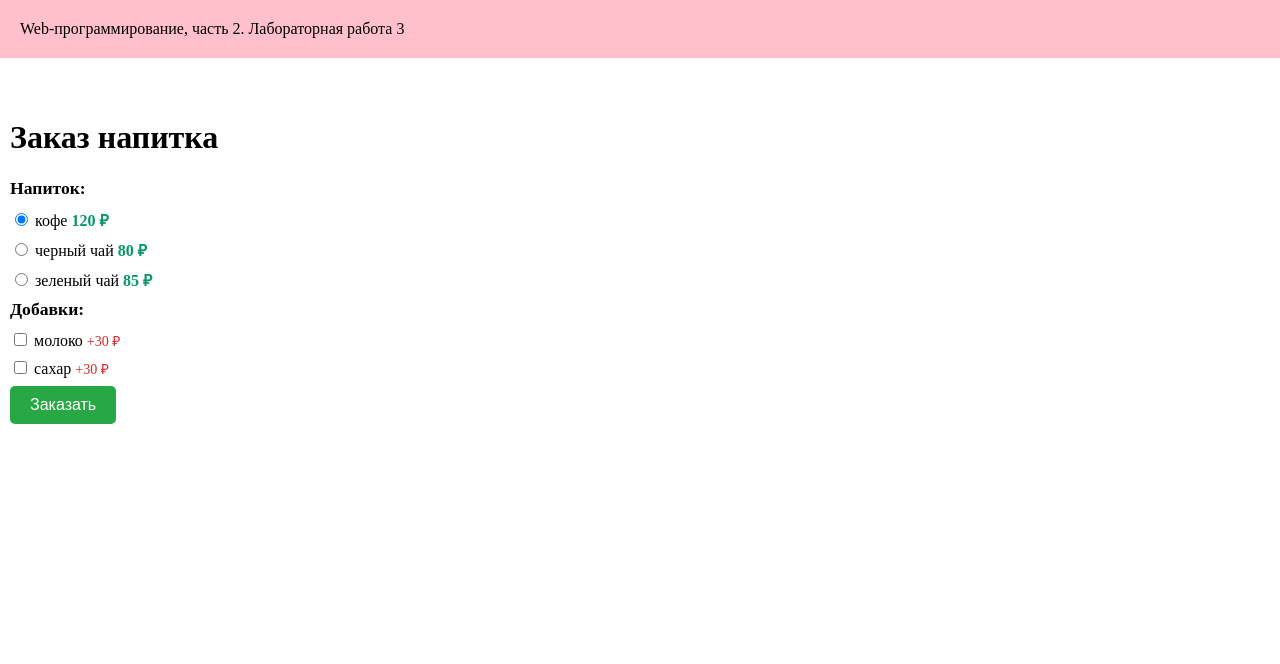
After one commit to Unapologetiic/web-back-labs, a Flask app: page /lab3/order in a window 1280 px wide. The commit adds this page. Shown: the top 664 px of the page. Run offline with Flask 3, Linux system fonts and the light colour scheme.

Commit message:
Заказ напитка

```diff
--- a/lab3.py
+++ b/lab3.py
@@ -39,3 +39,32 @@ def form1():
         errors['age'] = 'Заполните поле!'
     sex = request.args.get('sex')
     return render_template('lab3/form1.html', user=user, age=age, sex=sex, errors=errors)
+
+
+@lab3.route('/lab3/order')
+def order():
+    return render_template('lab3/order.html')
+
+
+@lab3.route('/lab3/pay')
+def pay():
+    price = 0
+    drink = request.args.get('drink')
+    if drink == 'cofee':
+        price = 120
+    elif drink == 'black-tea':
+        price = 80
+    else:
+        price = 70
+
+    if request.args.get('milk') == 'on':
+        price += 30
+    if request.args.get('sugar') == 'on':
+        price += 10
+
+    return render_template('lab3/pay.html', price=price)
+
+@lab3.route('/lab3/success')
+def success():
+    price = request.args.get('price', 0)
+    return render_template('lab3/success.html', price=price)
--- a/static/main.css
+++ b/static/main.css
@@ -71,3 +71,107 @@ footer{
     display: block;
     font-weight: 500;
 }
+
+/* Стили для страницы заказа */
+.drink-option {
+    display: block;
+    margin-bottom: 8px;
+    font-size: 1rem;
+}
+
+.drink-price {
+    color: #059669;
+    font-weight: bold;
+}
+
+.addon-option {
+    display: block;
+    margin-bottom: 8px;
+    font-size: 1rem;
+}
+
+.addon-price {
+    color: #dc2626;
+    font-size: 0.875rem;
+}
+
+.section-title {
+    font-weight: bold;
+    margin-bottom: 10px;
+    font-size: 1.1rem;
+}
+
+/* Стили для кнопок */
+.btn-primary {
+    background-color: #007bff;
+    color: white;
+    padding: 10px 20px;
+    border: none;
+    border-radius: 5px;
+    cursor: pointer;
+    font-size: 1em;
+    text-decoration: none;
+    display: inline-block;
+}
+
+.btn-success {
+    background-color: #28a745;
+    color: white;
+    padding: 10px 20px;
+    border: none;
+    border-radius: 5px;
+    cursor: pointer;
+    font-size: 1em;
+}
+
+.btn-secondary {
+    color: #6c757d;
+    text-decoration: none;
+    padding: 10px 15px;
+    border: 1px solid #6c757d;
+    border-radius: 5px;
+    display: inline-block;
+}
+
+/* Стили для форм */
+.form-input {
+    padding: 8px;
+    border: 1px solid #ccc;
+    border-radius: 4px;
+    font-size: 1rem;
+}
+
+.form-input-small {
+    width: 60px;
+}
+
+.form-input-medium {
+    width: 200px;
+}
+
+.form-group {
+    margin-bottom: 15px;
+}
+
+.form-label {
+    font-weight: bold;
+    margin-bottom: 5px;
+    display: block;
+}
+
+/* Общие стили */
+.price-highlight {
+    font-size: 1.2em;
+    margin: 20px 0;
+}
+
+.success-message {
+    font-size: 1.2em;
+    margin: 20px 0;
+    color: #059669;
+}
+
+.link-back {
+    color: #007bff;
+    text-decoration: none;
+}
--- a/templates/lab3/lab3.html
+++ b/templates/lab3/lab3.html
@@ -20,5 +20,8 @@
         <li>
             <a href = "/lab3/form1">Форма</a>
         </li>
+        <li>
+            <a href = "/lab3/order">Заказ напитка</a>
+        </li>
     </ol>
 {% endblock %}
--- /dev/null
+++ b/templates/lab3/order.html
@@ -0,0 +1,37 @@
+{% extends "base.html" %}
+
+{% block lab %}Лабораторная работа 3{% endblock %}
+
+{% block main %}
+    <h1>Заказ напитка</h1>
+
+    <form action="/lab3/pay">
+        <div class="section-title">Напиток:</div>
+        <label class="drink-option">
+            <input type='radio' value="coffee" name="drink" checked> кофе
+            <span class="drink-price">120 ₽</span>
+        </label>
+        <label class="drink-option">
+            <input type='radio' value="black-tea" name="drink"> черный чай
+            <span class="drink-price">80 ₽</span>
+        </label>
+        <label class="drink-option">
+            <input type='radio' value="green-tea" name="drink"> зеленый чай
+            <span class="drink-price">85 ₽</span>
+        </label>
+
+        <div class="section-title">Добавки:</div>
+        <label class="addon-option">
+            <input type='checkbox' name="milk"> молоко
+            <span class="addon-price">+30 ₽</span>
+        </label>
+        <label class="addon-option">
+            <input type='checkbox' name="sugar"> сахар
+            <span class="addon-price">+30 ₽</span>
+        </label>
+
+        <div>
+            <button type="submit" class="btn-success">Заказать</button>
+        </div>
+    </form>
+{% endblock %}
```
Also changed, not shown: templates/lab3/pay.html (added, +38 -0 lines), templates/lab3/success.html (added, +15 -0 lines).
